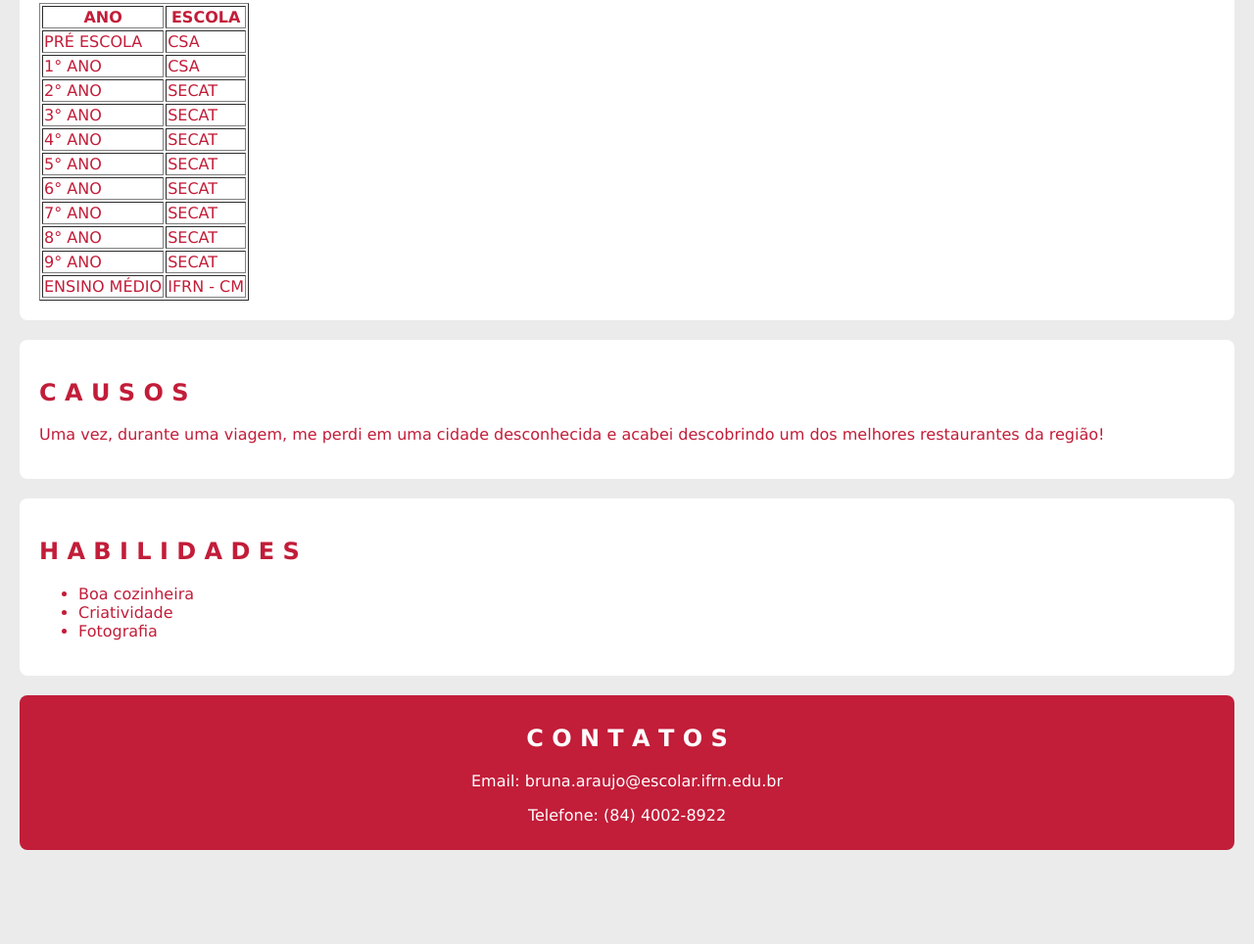
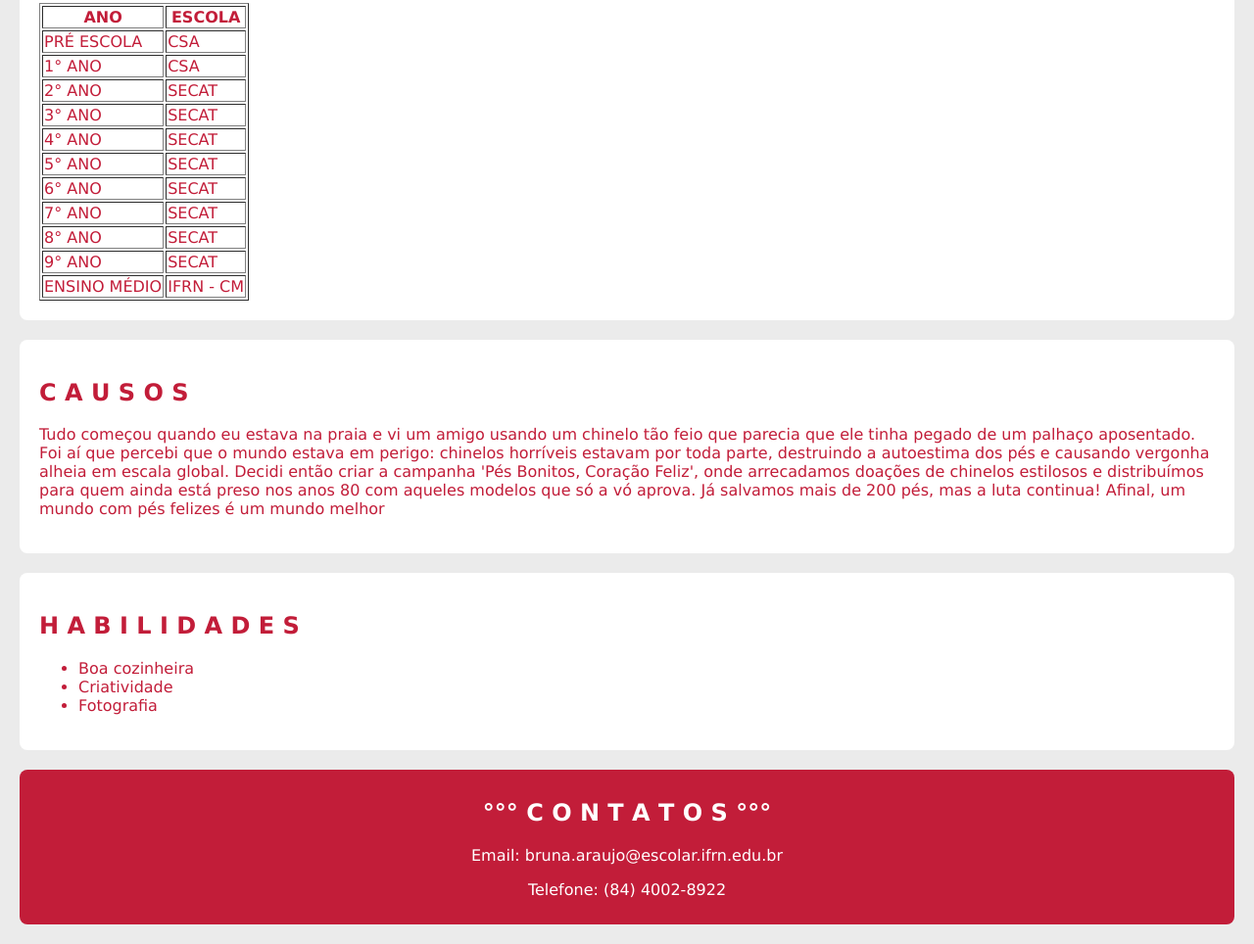
Before and after one commit to ItsNabru/aweb, a plain HTML site: page bimestre2/PaginaPessoal/index.html in a window 1280 px wide. Shown: the part 2141-3105 px from the top of the page at 98% size. Before the commit the page ends 3029 px from the top, so only its background shows below. Drawn offline with Linux system fonts and the light colour scheme.

Commit message:
alterações em contatos e no footer

```diff
--- a/bimestre2/PaginaPessoal/index.html
+++ b/bimestre2/PaginaPessoal/index.html
@@ -136,7 +136,7 @@
 
     <section id="causos">
         <h2>C A U S O S</h2>
-        <p>Uma vez, durante uma viagem, me perdi em uma cidade desconhecida e acabei descobrindo um dos melhores restaurantes da região!</p>
+        <p>Tudo começou quando eu estava na praia e vi um amigo usando um chinelo tão feio que parecia que ele tinha pegado de um palhaço aposentado. Foi aí que percebi que o mundo estava em perigo: chinelos horríveis estavam por toda parte, destruindo a autoestima dos pés e causando vergonha alheia em escala global. Decidi então criar a campanha 'Pés Bonitos, Coração Feliz', onde arrecadamos doações de chinelos estilosos e distribuímos para quem ainda está preso nos anos 80 com aqueles modelos que só a vó aprova. Já salvamos mais de 200 pés, mas a luta continua! Afinal, um mundo com pés felizes é um mundo melhor</p>
     </section>
 
 
@@ -151,7 +151,7 @@
 
 
     <footer id="contato">
-        <h2>C O N T A T O S</h2>
+        <h2>°°° C O N T A T O S °°° </h2>
         <p>Email: bruna.araujo@escolar.ifrn.edu.br</p>
         <p>Telefone: (84) 4002-8922</p>
     </footer>
```
